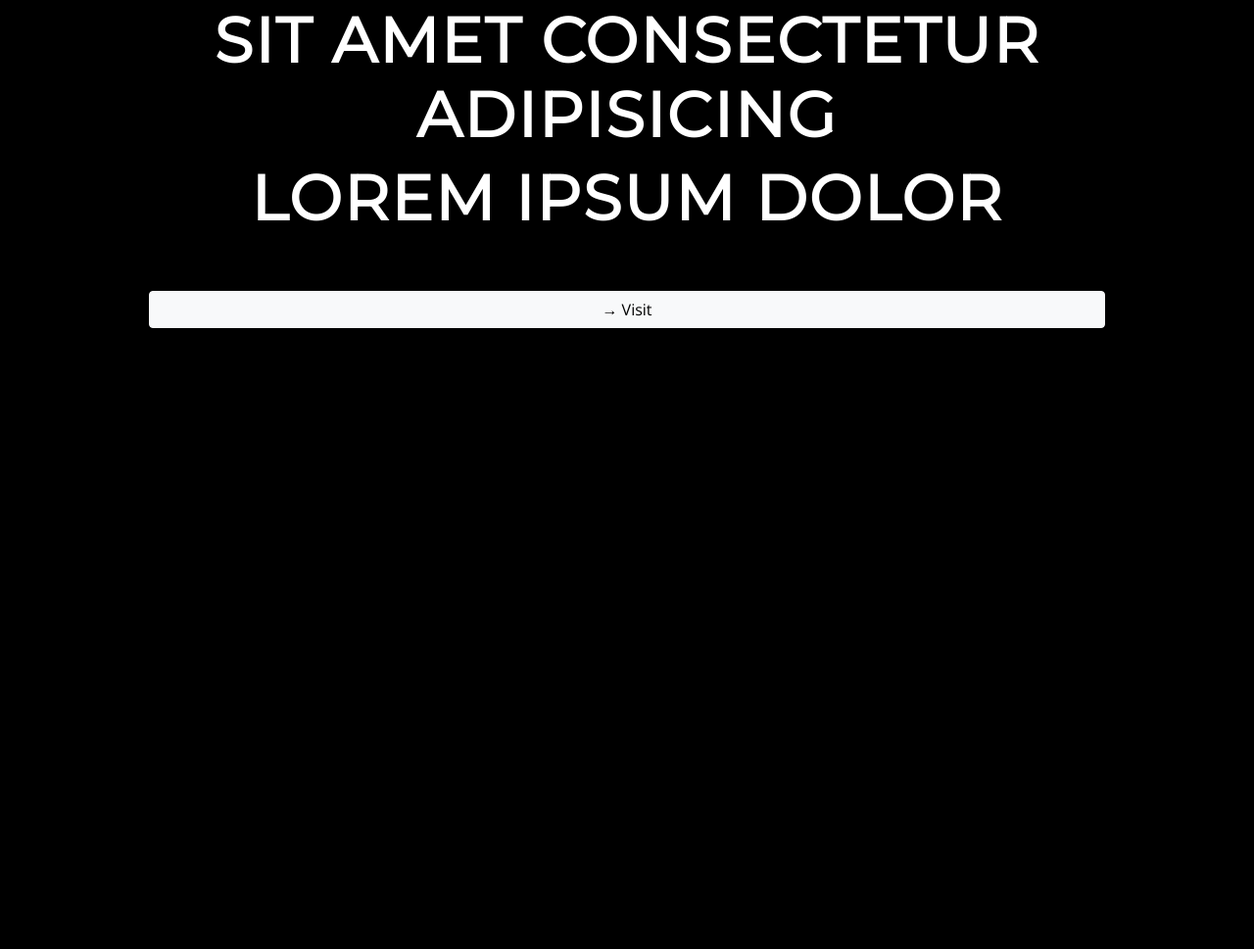
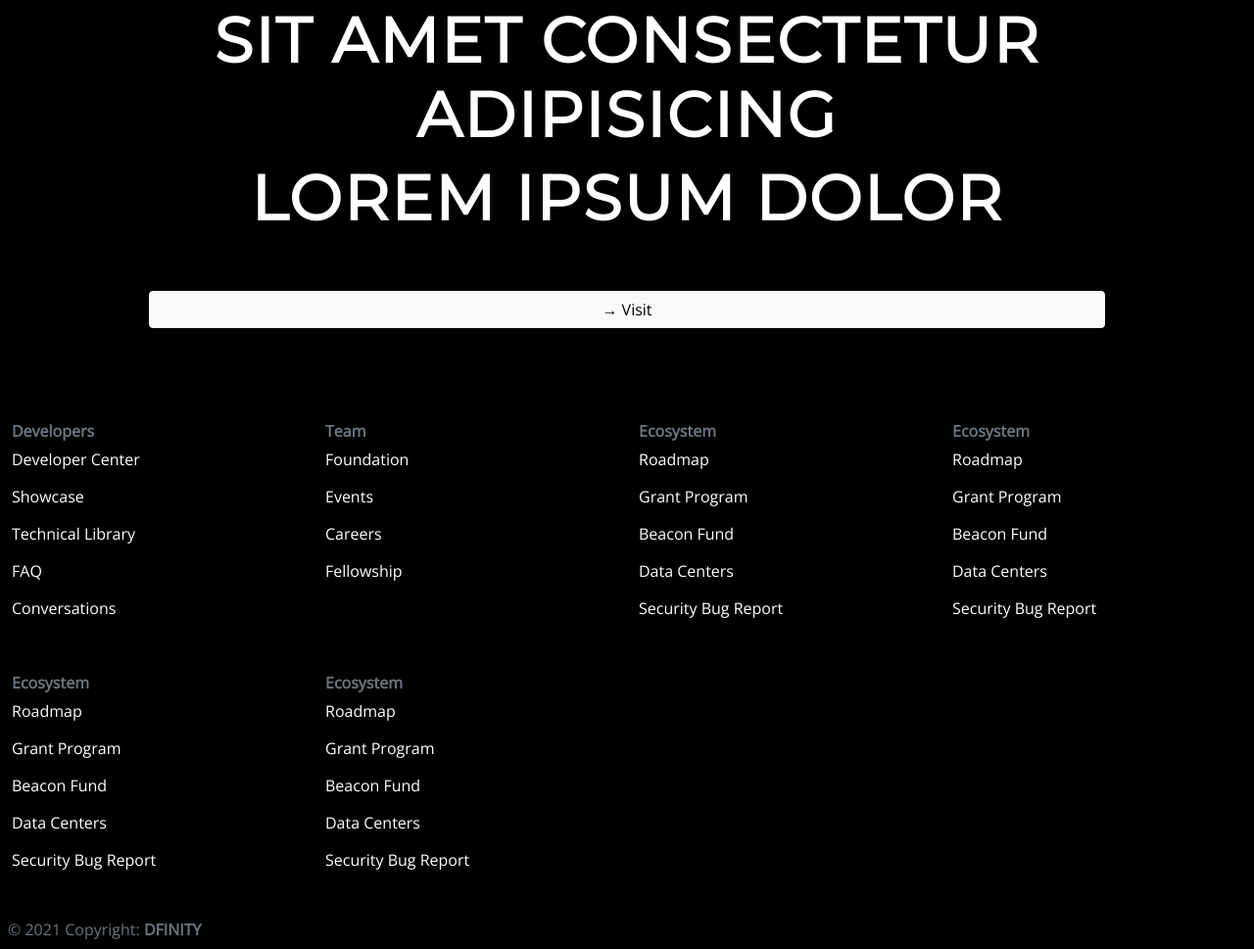
Before and after one commit to lujanvinas/client_scssbs, a website: page index.html in a window 1280 px wide. Shown: the part 5881-6850 px from the top of the page at 98% size. Before the commit the page ends 6264 px from the top, so only its background shows below. Drawn offline with nearby package versions, Linux system fonts and the light colour scheme.

Commit message:
working on the footer

```diff
--- a/index.html
+++ b/index.html
@@ -359,6 +359,146 @@
         </div>
     </section>
 
+    <!-- Footer -->
+    <footer class="text-center text-lg-start text-muted">
+        <!-- Section: Links  -->
+        <section class="">
+        <div class="text-start mt-5">
+            <div class="row mt-3 mx-auto">
+                <div class="col-6 col-md-3 mb-4">
+                    <h6 class="fw-bold mb-2">Developers</h6>
+                    <p>
+                    <a href="#!" class="text-reset">Developer Center</a>
+                    </p>
+                    <p>
+                    <a href="#!" class="text-reset">Showcase</a>
+                    </p>
+                    <p>
+                    <a href="#!" class="text-reset">Technical Library</a>
+                    </p>
+                    <p>
+                    <a href="#!" class="text-reset">FAQ</a>
+                    </p>
+                    <p>
+                    <a href="#!" class="text-reset">Conversations</a>
+                    </p>
+                </div>
+
+                <div class="col-6 col-md-3 mb-4">
+                    <!-- Links -->
+                    <h6 class="fw-bold mb-2">Team</h6>
+                    <p>
+                    <a href="#!" class="text-reset">Foundation</a>
+                    </p>
+                    <p>
+                    <a href="#!" class="text-reset">Events</a>
+                    </p>
+                    <p>
+                    <a href="#!" class="text-reset">Careers</a>
+                    </p>
+                    <p>
+                    <a href="#!" class="text-reset">Fellowship</a>
+                    </p>
+                </div>
+
+                <div class="col-6 col-md-3 mx-auto mb-4">
+                    <h6 class="fw-bold mb-2">
+                    Ecosystem
+                    </h6>
+                    <p>
+                    <a href="#!" class="text-reset">Roadmap</a>
+                    </p>
+                    <p>
+                    <a href="#!" class="text-reset">Grant Program</a>
+                    </p>
+                    <p>
+                    <a href="#!" class="text-reset">Beacon Fund</a>
+                    </p>
+                    <p>
+                    <a href="#!" class="text-reset">Data Centers</a>
+                    </p>
+                    <p>
+                    <a href="#!" class="text-reset">Security Bug Report</a>
+                    </p>
+                </div>
+
+                <div class="col-6 col-md-3 mb-4">
+                    <h6 class="fw-bold mb-2">
+                    Ecosystem
+                    </h6>
+                    <p>
+                    <a href="#!" class="text-reset">Roadmap</a>
+                    </p>
+                    <p>
+                    <a href="#!" class="text-reset">Grant Program</a>
+                    </p>
+                    <p>
+                    <a href="#!" class="text-reset">Beacon Fund</a>
+                    </p>
+                    <p>
+                    <a href="#!" class="text-reset">Data Centers</a>
+                    </p>
+                    <p>
+                    <a href="#!" class="text-reset">Security Bug Report</a>
+                    </p>
+                </div>
+            </div>
+
+            <div class="row mt-3 mx-auto">
+                <div class="col-6 col-md-3 mb-4">
+                    <h6 class="fw-bold mb-2">
+                    Ecosystem
+                    </h6>
+                    <p>
+                    <a href="#!" class="text-reset">Roadmap</a>
+                    </p>
+                    <p>
+                    <a href="#!" class="text-reset">Grant Program</a>
+                    </p>
+                    <p>
+                    <a href="#!" class="text-reset">Beacon Fund</a>
+                    </p>
+                    <p>
+                    <a href="#!" class="text-reset">Data Centers</a>
+                    </p>
+                    <p>
+                    <a href="#!" class="text-reset">Security Bug Report</a>
+                    </p>
+                </div>
+                <div class="col-6 col-md-3 mb-4">
+                    <h6 class="fw-bold mb-2">
+                    Ecosystem
+                    </h6>
+                    <p>
+                    <a href="#!" class="text-reset">Roadmap</a>
+                    </p>
+                    <p>
+                    <a href="#!" class="text-reset">Grant Program</a>
+                    </p>
+                    <p>
+                    <a href="#!" class="text-reset">Beacon Fund</a>
+                    </p>
+                    <p>
+                    <a href="#!" class="text-reset">Data Centers</a>
+                    </p>
+                    <p>
+                    <a href="#!" class="text-reset">Security Bug Report</a>
+                    </p>
+                </div>
+            </div>
+
+        </div>
+        </section>
+
+        <!-- Copyright -->
+        <div class="p-2 text-start" style="background-color: rgba(0, 0, 0, 0.05);">
+        © 2021 Copyright:
+        <a class="text-reset fw-bold" href="#">DFINITY</a>
+        </div>
+        <!-- Copyright -->
+    </footer>
+    <!-- Footer -->
+
     <script src="https://cdn.jsdelivr.net/npm/bootstrap@5.0.2/dist/js/bootstrap.bundle.min.js" integrity="sha384-MrcW6ZMFYlzcLA8Nl+NtUVF0sA7MsXsP1UyJoMp4YLEuNSfAP+JcXn/tWtIaxVXM" crossorigin="anonymous"></script>
 
 </body>
```
